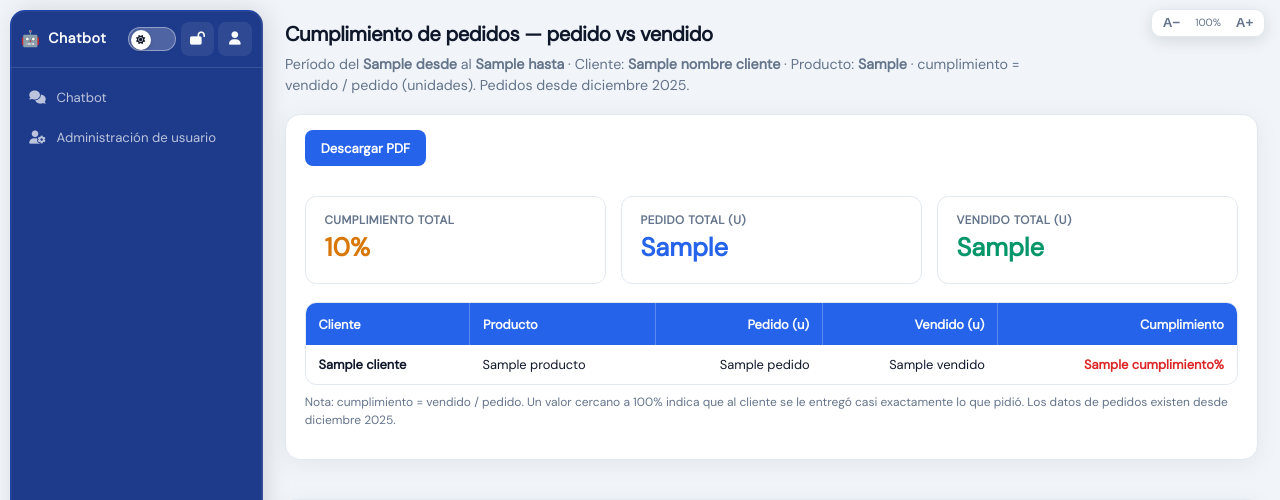
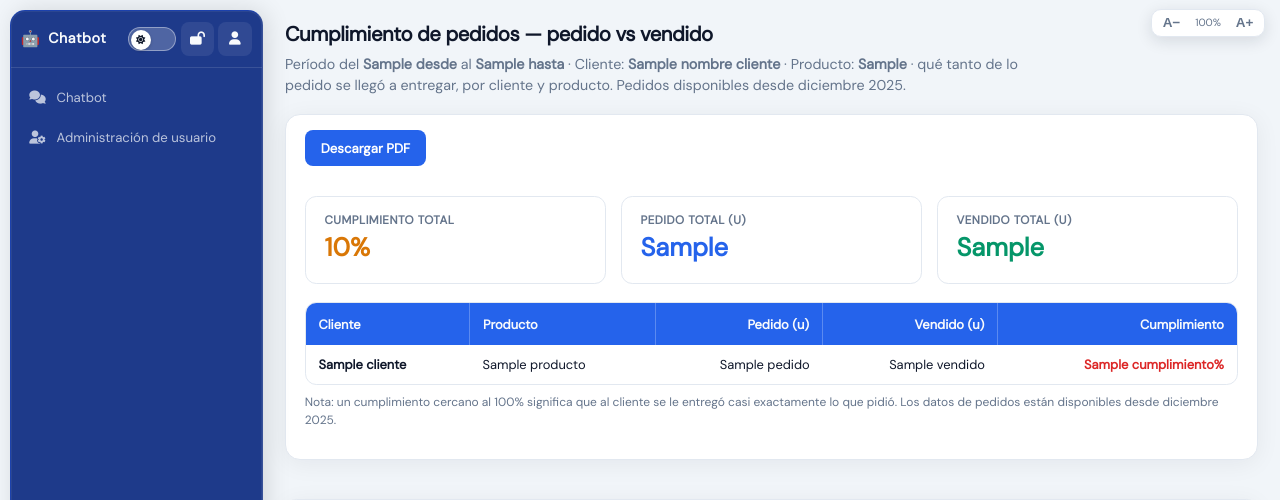
Before and after one commit to FabiTaparaQuispe/Chatbot-ventas-GSR, a Flask app: template backend_python/templates/pages/reporte_cumplimiento.html in a window 1280 px wide. Shown: the top 500 px of the page. Run offline with Flask 3, Linux system fonts and the light colour scheme; the template is opened without the code that fills it: most values are stand-ins (such as "Sample title", 1, 10 or a date in 2020); parts of the project's set-up code (start-up, migrations or seed data) failed here and were passed over; some libraries are stand-ins or nearby versions.

Commit message:
style: nota de cumplimiento mas natural (sin mostrar la formula vendido/pedido)
Co-Authored-By: Claude Opus 4.8 <noreply@anthropic.com>

```diff
--- a/backend_python/services/fast_format.py
+++ b/backend_python/services/fast_format.py
@@ -546,7 +546,7 @@ def _fmt_cumplimiento(result):
     url = _url(result)
     if url:
         lineas.append(f"\n{url}")
-    lineas += ["", "Nota: cumplimiento = vendido / pedido. Los datos de pedidos existen desde diciembre 2025."]
+    lineas += ["", "Un cumplimiento cercano al 100% significa que al cliente se le entregó casi todo lo que pidió. Los pedidos están disponibles desde diciembre 2025."]
     return "\n".join(lineas)
 
 
--- a/backend_python/templates/pages/reporte_cumplimiento.html
+++ b/backend_python/templates/pages/reporte_cumplimiento.html
@@ -6,7 +6,7 @@
         Período del <strong>{{ desde }}</strong> al <strong>{{ hasta }}</strong>
         {% if nombre_cliente %} · Cliente: <strong>{{ nombre_cliente }}</strong>{% endif %}
         {% if cod_item %} · Producto: <strong>{{ cod_item }}</strong>{% endif %}
-        · cumplimiento = vendido / pedido (unidades). Pedidos desde diciembre 2025.
+        · qué tanto de lo pedido se llegó a entregar, por cliente y producto. Pedidos disponibles desde diciembre 2025.
     </p>
 </div>
 
@@ -56,7 +56,7 @@
                     </tbody>
                 </table>
             </div>
-            <p style="font-size:.8rem;color:var(--muted,#6b7280);margin-top:.5rem;">Nota: cumplimiento = vendido / pedido. Un valor cercano a 100% indica que al cliente se le entregó casi exactamente lo que pidió. Los datos de pedidos existen desde diciembre 2025.</p>
+            <p style="font-size:.8rem;color:var(--muted,#6b7280);margin-top:.5rem;">Nota: un cumplimiento cercano al 100% significa que al cliente se le entregó casi exactamente lo que pidió. Los datos de pedidos están disponibles desde diciembre 2025.</p>
         </div>
     </div>
 
```
